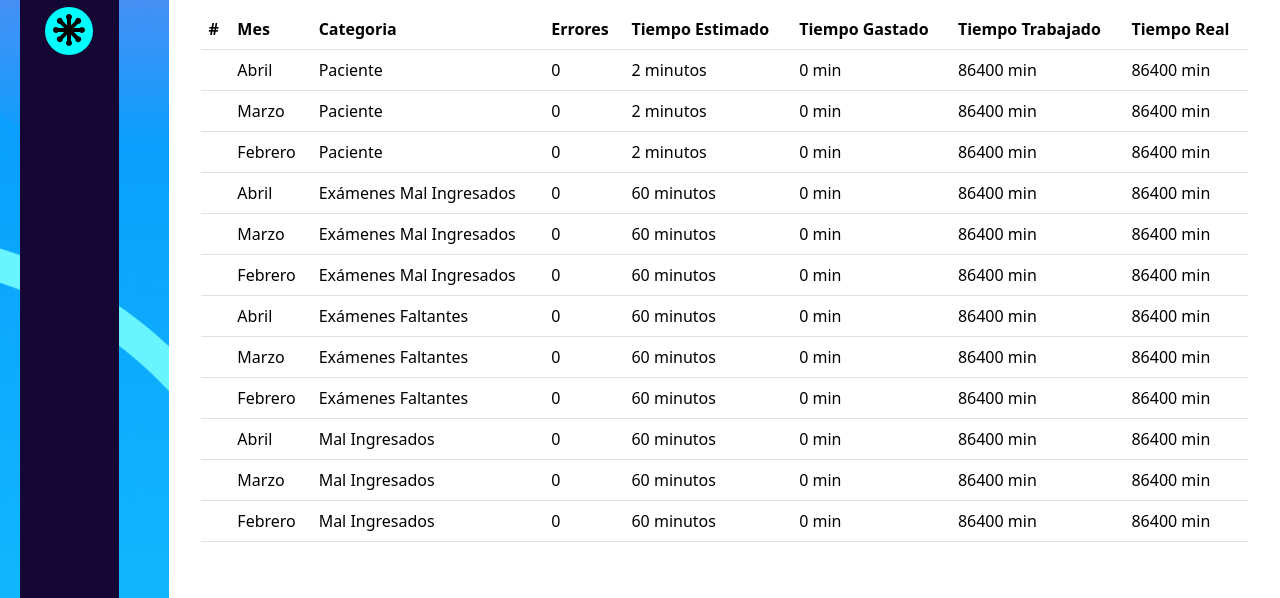
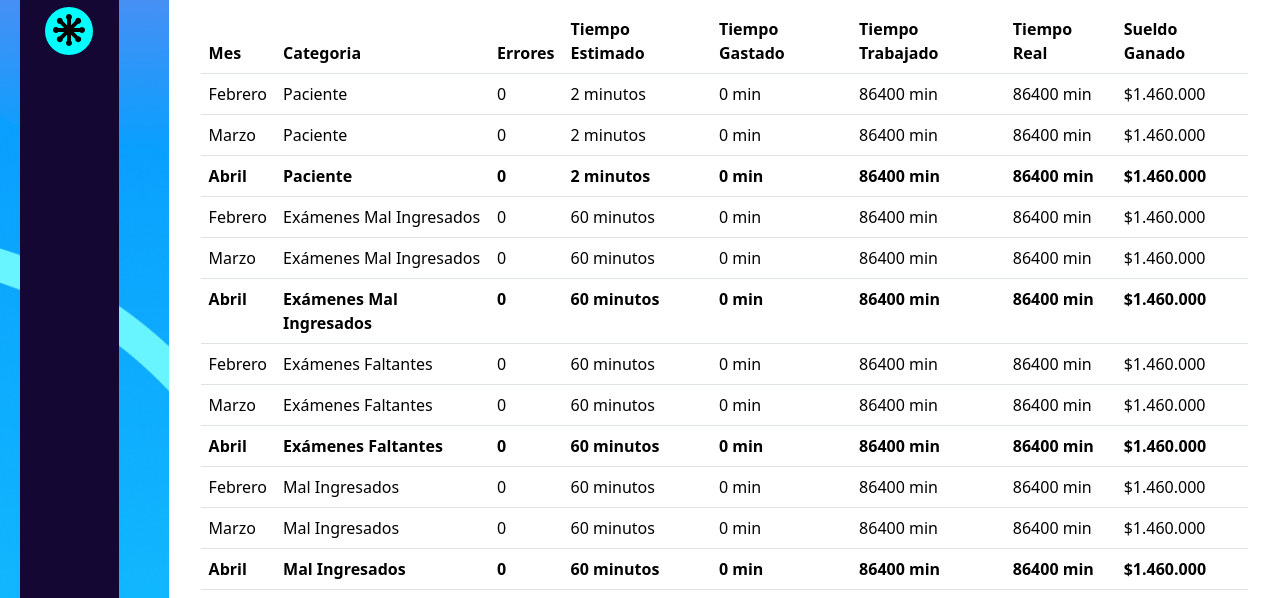
Before and after one commit to sepulveda272/Trabajo-de-mi-papa, a plain HTML site: page FrontEnd/Errores/Tabla.html in a window 1280 px wide. Shown: the part 202-800 px from the top of the page. Drawn offline with nearby package versions, Linux system fonts and the light colour scheme.

```diff
--- a/FrontEnd/Errores/Js/error.js
+++ b/FrontEnd/Errores/Js/error.js
@@ -64,9 +64,10 @@
 
     // Obtener el mes actual y el mes anterior
     const fechaActual = new Date();
-    const currentMonth = fechaActual.getMonth() + 1;
-    const lastMonth = currentMonth === 1 ? 12 : currentMonth - 1;
-    const lastLastMonth = currentMonth === 1 ? 12 : currentMonth - 2;
+    const currentMonth = fechaActual.getMonth() + 1;  // Meses de 1 a 12
+    const lastMonth = (currentMonth === 1) ? 12 : currentMonth - 1;
+    const lastLastMonth = (lastMonth === 1) ? 12 : lastMonth - 1;
+
 
     // Crear y añadir filas para cada contador (tanto del mes actual como del mes anterior)
     for (let i = 0; i < categorias.length; i++) {
@@ -90,31 +91,31 @@
         // Crear filas para el mes actual y el mes anterior
         const newRowCurrent = `
             <tr>
-                <td></td>
-                <td>${meses[currentMonth - 1]}</td>
-                <td>${categorias[i]}</td>
-                <td>${contadorValueCurrent}</td>
-                <td>${estimado[i]} minutos</td>
-                <td>${tiempoGastadoCurrent} min</td>
-                <td>${86400} min</td>
-                <td>${tiempoRealCurrent} min</td>
+                <th>${meses[currentMonth - 1]}</th>
+                <th>${categorias[i]}</th>
+                <th>${contadorValueCurrent}</th>
+                <th>${estimado[i]} minutos</th>
+                <th>${tiempoGastadoCurrent} min</th>
+                <th>${86400} min</th>
+                <th>${tiempoRealCurrent} min</th>
+                <th>$1.460.000</th>
             </tr>
         `;
-        const prueba = `
+        const newRowLastLast = `
             <tr>
-                <td></td>
-                <td>${meses[lastMonth - 2]}</td>
+                <td>${meses[lastLastMonth - 1]}</td>
                 <td>${categorias[i]}</td>
                 <td>${contadorValueLastLast}</td>
                 <td>${estimado[i]} minutos</td>
-                <td>${tiempoGastadoCurrent} min</td>
+                <td>${tiempoGastadoLastLast} min</td>
                 <td>${86400} min</td>
                 <td>${tiempoRealLastLast} min</td>
+                <td>$1.460.000</td>
             </tr>
         `;
+
         const newRowLast = `
             <tr>
-            <td></td>
                 <td>${meses[lastMonth - 1]}</td>
                 <td>${categorias[i]}</td>
                 <td>${contadorValueLast}</td>
@@ -122,10 +123,11 @@
                 <td>${tiempoGastadoLast} min</td>
                 <td>${86400} min</td>
                 <td>${tiempoRealLast} min</td>
+                <td>$1.460.000</td>
             </tr>
         `;
 
         // Añadir las nuevas filas al contenido del tbody
-        contenedor.innerHTML += newRowCurrent + newRowLast + prueba;
+        contenedor.innerHTML += newRowLastLast + newRowLast + newRowCurrent;
     }
 }
--- a/FrontEnd/Errores/Tabla.html
+++ b/FrontEnd/Errores/Tabla.html
@@ -76,7 +76,6 @@
                 <table class="table">
                     <thead>
                         <tr>
-                            <th scope="col">#</th>
                             <th scope="col">Mes</th>
                             <th scope="col">Categoria</th>
                             <th scope="col">Errores</th>
@@ -84,7 +83,8 @@
                             <th scope="col">Tiempo Gastado</th>
                             <th scope="col">Tiempo Trabajado</th>
                             <th scope="col">Tiempo Real</th>
-                        </tr>
+                            <th scope="col">Sueldo Ganado</th>
+                    </tr>
                     </thead>
                     <tbody class="contenido">
                         <!-- Las filas se añadirán dinámicamente -->
--- a/FrontEnd/Pacientes/Js/pacientes.js
+++ b/FrontEnd/Pacientes/Js/pacientes.js
@@ -68,6 +68,7 @@
         const arrayPacientes = pacientes;
 
         let contenidoHTML = "";
+        let rowNumber = 1;
 
         // Generar HTML dinámicamente para cada paciente
         arrayPacientes.forEach((elemento) => {
@@ -80,7 +81,7 @@
             ).join('');
             contenidoHTML += `
             <tr>
-                <th scope="row">${_id}</th>
+                <th scope="row">${rowNumber}</th>
                 <td>${Nombre} <input class="form-check-input1" type="checkbox"></td>
                 <td>${Edad} <input class="form-check-input1" type="checkbox"></td>
                 <td>${Sexo} <input class="form-check-input1" type="checkbox"></td>
@@ -107,6 +108,7 @@
                 </td>
             </tr>
             `;
+            rowNumber++
         });
 
         contenedor.innerHTML = contenidoHTML;
@@ -259,4 +261,5 @@
         };
 
         addData(datosFormulario);
+        window.location.href= 'Home.html'
 }
```
